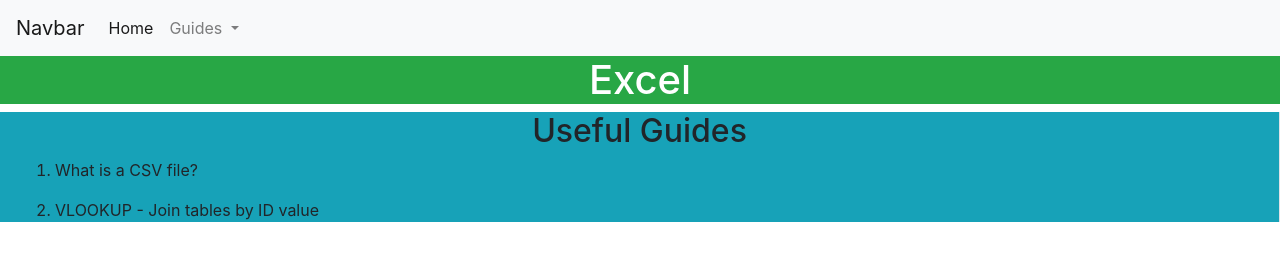
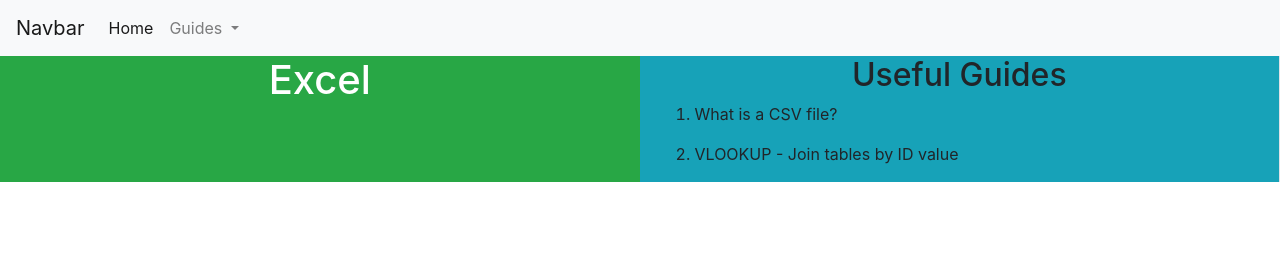
Before and after one commit to treutell/treutell.github.io, a plain HTML site: page excel.html in a window 1280 px wide. Drawn offline with nearby package versions, Linux system fonts and the light colour scheme.

Commit message:
Fixing excel.html's grid

```diff
--- a/excel.html
+++ b/excel.html
@@ -43,9 +43,12 @@
 	</nav>
 
 	<!-- Main Content -->
-	<div class="container-fluid bg-success text-white text-center">
+	<div class="container-fluid">
+		<div class="row">
+			<div class="col bg-success text-white text-center">
 				<h1 class="">Excel</h1>
 			</div>
+
 			<div class="col border-right bg-info">
 				<h2 class="text-center">Useful Guides</h2>
 				<ol>
@@ -64,7 +67,8 @@
 					</li>
 				</ol>
 			</div>
-
+		</div>
+	</div>
 
   <!-- JavaScript Includes -->
   <script src="https://code.jquery.com/jquery-3.3.1.slim.min.js" integrity="sha384-q8i/X+965DzO0rT7abK41JStQIAqVgRVzpbzo5smXKp4YfRvH+8abtTE1Pi6jizo" crossorigin="anonymous"></script>
```
Also changed, not shown: powershell.html (+1 -1 lines). Lines whose indentation alone changed are shown as unchanged.
